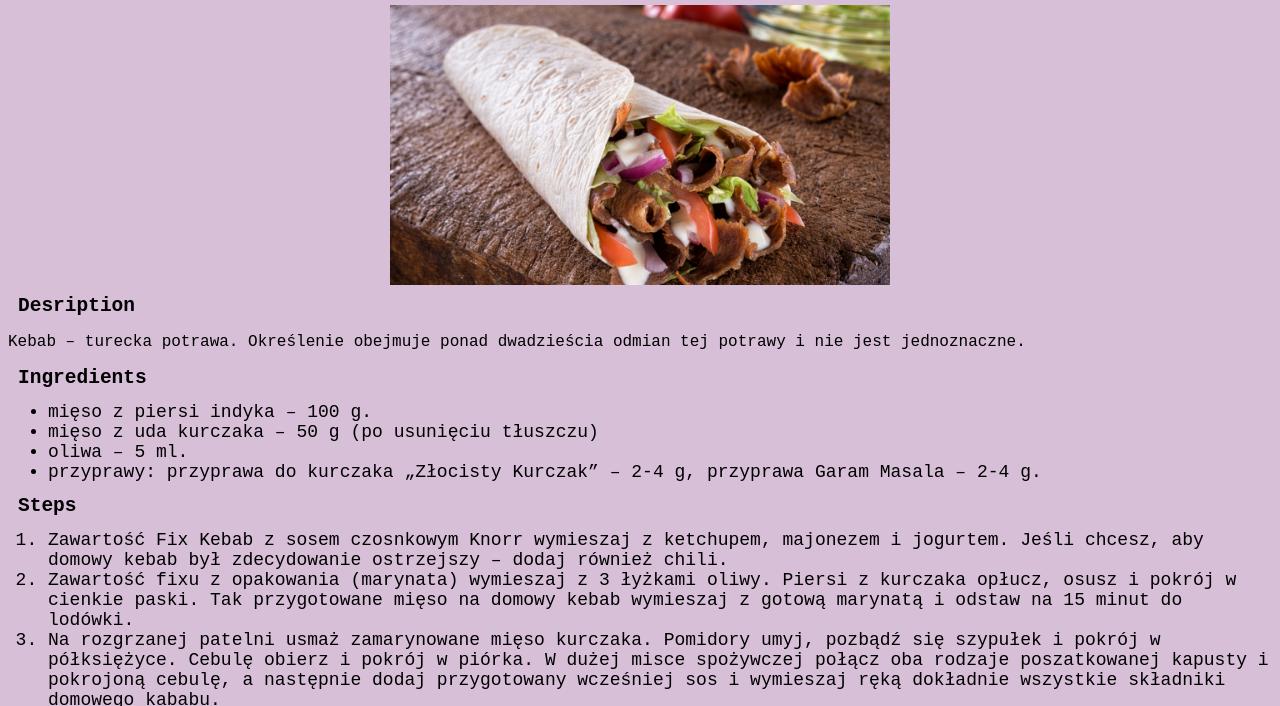
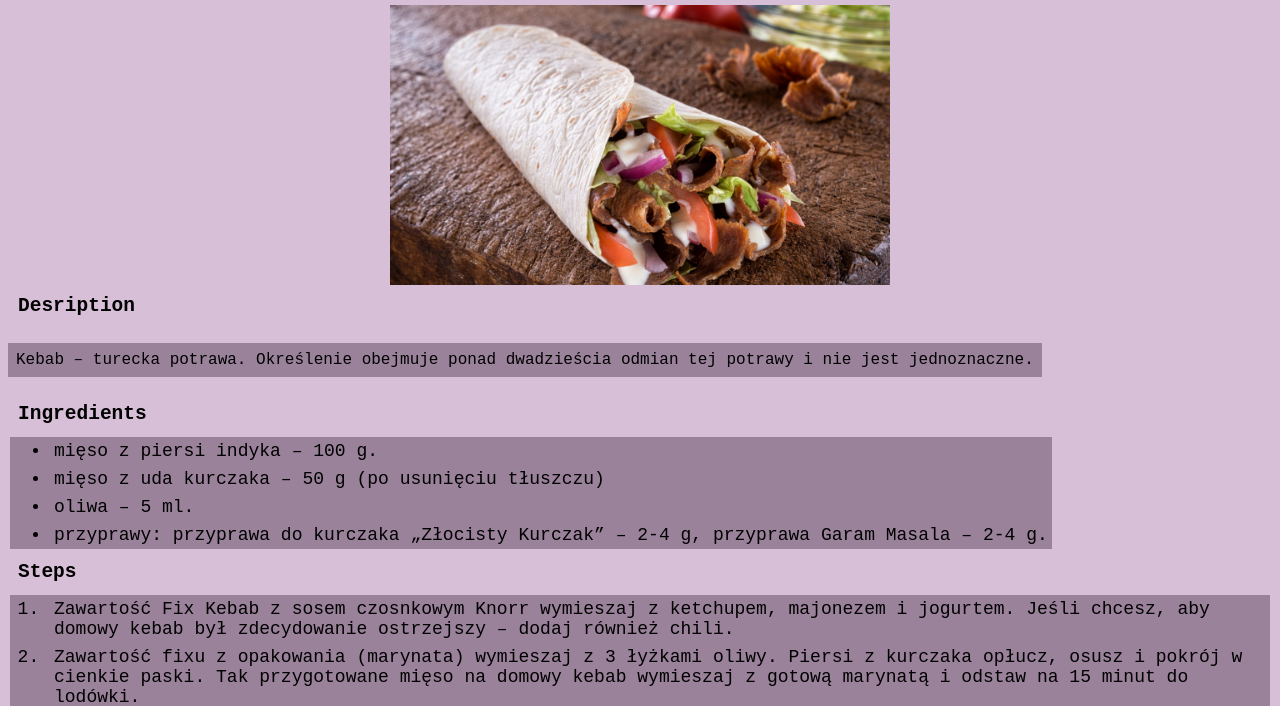
Before and after one commit to MichaElL0/odin-recipes, a plain HTML site: page recipes/kebab.html in a window 1280 px wide. Shown: the part 94-800 px from the top of the page. Drawn offline with Linux system fonts and the light colour scheme.

Commit message:
Add background to every element without titles and add little padding and margin

```diff
--- a/recipes/style2.css
+++ b/recipes/style2.css
@@ -1,6 +1,6 @@
 * {
     font-family: monospace;
-
+    box-sizing: border-box;
 }
 
 img {
@@ -26,8 +26,18 @@ body {
 
 p {
     font-size: 16px;
+    background-color: rgb(155, 130, 155);
+    padding: 8px;
+    display: inline-block;
  }
 
 li {
     font-size: 18px;
+    padding: 4px;
 }
+
+ol, ul {
+    background-color: rgb(155, 130, 155);
+    margin: 2px;
+    display: inline-block;
+}
```
